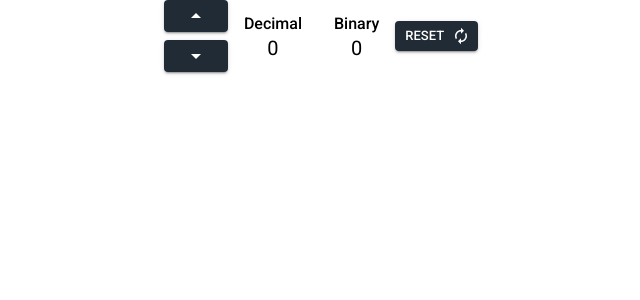
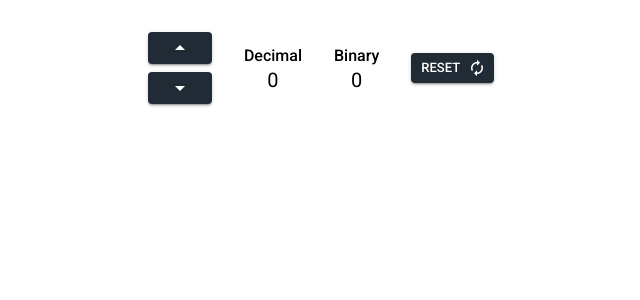
Before and after one commit to MartinXPN/tutorials.profound.academy, a Next.js app: page /binary-intro in a window 1280 px wide. Shown: the top 300 px of the page, without its empty margins (319-959 px from the left). Built offline with nearby package versions, Linux system fonts and the light colour scheme.

Commit message:
Minor fixes for binary-intro page

```diff
--- a/app/binary-intro/page.tsx
+++ b/app/binary-intro/page.tsx
@@ -15,37 +15,30 @@ const Page = () => {
 
     const binaryNumber = decimalNumber.toString(2);
 
-    return <Box display="flex" justifyContent="center" width="100%">
-        <Stack justifyContent="center">
-            <Box>
-                <Stack direction="row" alignItems="center">
+    return <>
+        <Box display="flex" justifyContent="center" padding={4}>
+            <Stack direction="row" alignItems="center" spacing={4}>
                 <Stack direction="column" spacing={1}>
-                        <Button variant="contained" size="small" onClick={increment}>
-                            <ArrowDropUpIcon />
-                        </Button>
-                        <Button variant="contained" size="small" onClick={decrement}>
-                            <ArrowDropDownIcon />
-                        </Button>
+                    <Button variant="contained" size="small" onClick={increment}><ArrowDropUpIcon /></Button>
+                    <Button variant="contained" size="small" onClick={decrement}><ArrowDropDownIcon /></Button>
                 </Stack>
+
                 <Stack direction="column" alignItems="center">
-                        <Typography variant="h6" marginX="16px">
-                            Decimal
-                        </Typography>
+                    <Typography variant="h6">Decimal</Typography>
                     <Typography variant="h4">{decimalNumber}</Typography>
                 </Stack>
+
                 <Stack direction="column" alignItems="center">
-                        <Typography variant="h6"  marginX="16px">
-                            Binary
-                        </Typography>
+                    <Typography variant="h6">Binary</Typography>
                     <Typography variant="h4">{binaryNumber}</Typography>
                 </Stack>
+
                 <Button variant="contained" size="small" endIcon={<AutorenewIcon />} onClick={reset}>
                     Reset
                 </Button>
             </Stack>
         </Box>
-        </Stack>
-    </Box>;
+    </>
 };
 
 export default Page;
```
Lines whose indentation alone changed are shown as unchanged.
